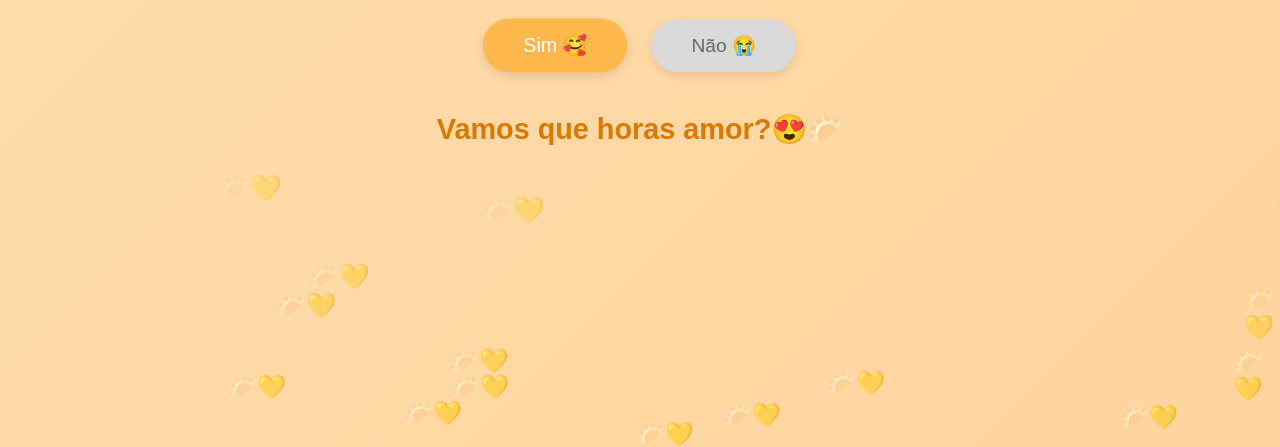
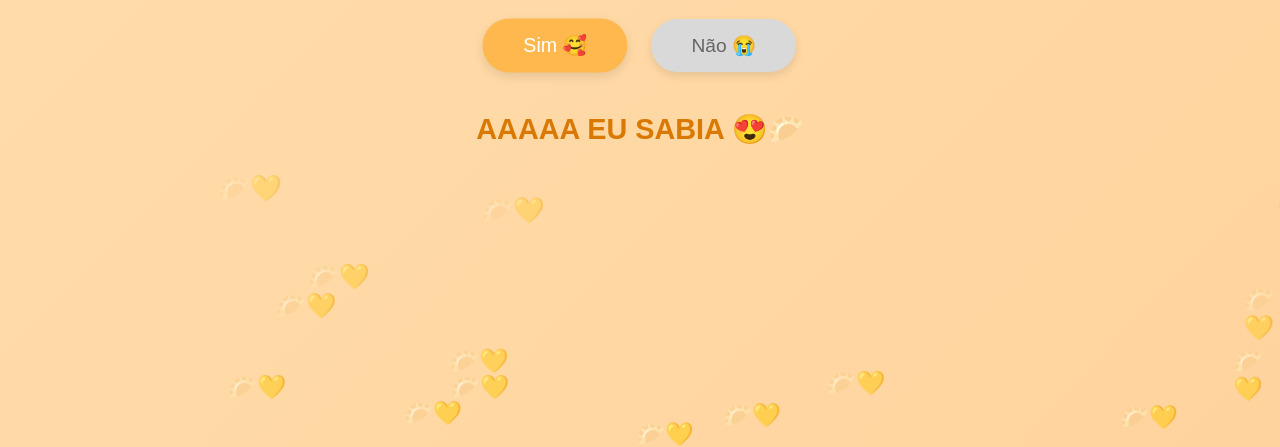
Before and after one commit to genobre777/tqcs, a plain HTML site: page index.html in a window 1280 px wide. Both pictures are taken after a click on the button "Sim 🥰". Shown: the part 414-861 px from the top of the page. Drawn offline with Linux system fonts and the light colour scheme.

Commit message:
Update index.html

```diff
--- a/index.html
+++ b/index.html
@@ -43,15 +43,19 @@
     .pastelzinho {
       width: 120px;
       margin-bottom: 15px;
-      animation: dance 2s infinite;
+      transition: 0.4s ease;
     }
 
-    @keyframes dance {
-      0% { transform: rotate(0deg) scale(1); }
-      25% { transform: rotate(3deg) scale(1.03); }
-      50% { transform: rotate(0deg) scale(1.06); }
-      75% { transform: rotate(-3deg) scale(1.03); }
-      100% { transform: rotate(0deg) scale(1); }
+    /* Animação de pulo */
+    .pular {
+      animation: jump 0.8s ease;
+    }
+
+    @keyframes jump {
+      0% { transform: translateY(0); }
+      40% { transform: translateY(-60px) scale(1.1); }
+      70% { transform: translateY(0) scale(0.95); }
+      100% { transform: translateY(0) scale(1); }
     }
 
     .buttons {
@@ -72,7 +76,6 @@
       box-shadow: 0 4px 10px rgba(0,0,0,0.1);
     }
 
-    /* Botão SIM – vibração */
     #sim {
       background-color: #ffb84d;
       color: white;
@@ -82,10 +85,6 @@
     @keyframes vibrar {
       0% { transform: scale(1); }
       100% { transform: scale(1.07); }
-    }
-
-    #sim:hover {
-      box-shadow: 0 0 15px #ffe0a6;
     }
 
     #nao {
@@ -100,10 +99,10 @@
       color: #d97904;
       font-weight: bold;
       opacity: 0;
-      transition: opacity 1s ease-in-out;
+      transition: opacity 1.2s ease-in-out;
     }
 
-    /* Corações pastel subindo */
+    /* Corações pastel */
     .heart {
       position: absolute;
       color: #ffcf7c;
@@ -117,12 +116,24 @@
       20% { opacity: 1; }
       to { transform: translateY(-10vh) scale(1.2); opacity: 0; }
     }
+
+    /* Confetes */
+    .confete {
+      position: fixed;
+      font-size: 20px;
+      animation: cair 3.5s linear forwards;
+      pointer-events: none;
+    }
+
+    @keyframes cair {
+      0% { transform: translateY(-20px) rotate(0deg); opacity: 1; }
+      100% { transform: translateY(110vh) rotate(360deg); opacity: 0; }
+    }
   </style>
 </head>
 <body>
 
-  <!-- mascote pastel fofinho -->
-  <img class="pastelzinho" src="https://i.imgur.com/7Q0z2tT.png">
+  <img class="pastelzinho" id="pastelzinho" src="https://i.imgur.com/7Q0z2tT.png">
 
   <h1>Vamo comer pastel hoje? 🥟💛</h1>
 
@@ -131,31 +142,40 @@
     <button id="nao" onmouseover="fugir()" onclick="fugir()">Não 😭</button>
   </div>
 
-  <p id="resposta">Vamos que horas amor?😍🥟</p>
+  <p id="resposta">AAAAA EU SABIA 😍🥟</p>
 
-  <!-- música -->
+  <!-- música fofa -->
   <audio id="musica" src="https://cdn.pixabay.com/download/audio/2022/03/15/audio_aa44df01f1.mp3?filename=cute-117870.mp3"></audio>
 
   <script>
     const resposta = document.getElementById("resposta");
     const botaoNao = document.getElementById("nao");
     const musica = document.getElementById("musica");
+    const pastelzinho = document.getElementById("pastelzinho");
 
     function responderSim() {
       resposta.style.opacity = 1;
-      criarCoracoes();
 
-      // toca música
       musica.currentTime = 0;
       musica.play();
 
-      const numero = "+5585991207190";
-      const mensagem = encodeURIComponent("vamos que horas?");
-      const link = `https://wa.me/${numero}?text=${mensagem}`;
+      criarCoracoes();
+      soltarConfete();
 
-      window.open(link, "_blank");
+      // faz o pastelzinho pular
+      pastelzinho.classList.add("pular");
+      setTimeout(() => pastelzinho.classList.remove("pular"), 900);
+
+      // ABRE WHATSAPP APÓS EXECUTAR AS AÇÕES
+      setTimeout(() => {
+        const numero = "+5585991207190";
+        const mensagem = encodeURIComponent("vamos que horas?");
+        const link = `https://wa.me/${numero}?text=${mensagem}`;
+        window.open(link, "_blank");
+      }, 1500);
     }
 
+    // Botão NÃO fugindo
     function fugir() {
       const largura = window.innerWidth - botaoNao.offsetWidth;
       const altura = window.innerHeight - botaoNao.offsetHeight;
@@ -167,6 +187,7 @@
       botaoNao.style.top = `${novoY}px`;
     }
 
+    // Corações
     function criarCoracoes() {
       for (let i = 0; i < 15; i++) {
         const heart = document.createElement("div");
@@ -178,6 +199,23 @@
         setTimeout(() => heart.remove(), 7000);
       }
     }
+
+    // Confetes
+    function soltarConfete() {
+      for (let i = 0; i < 25; i++) {
+        const conf = document.createElement("div");
+        conf.classList.add("confete");
+
+        const emojis = ["🥟","💛","✨","🧡"];
+        conf.innerHTML = emojis[Math.floor(Math.random()*emojis.length)];
+
+        conf.style.left = Math.random() * 100 + "vw";
+        conf.style.animationDuration = 2 + Math.random()*2 + "s";
+
+        document.body.appendChild(conf);
+        setTimeout(() => conf.remove(), 4000);
+      }
+    }
   </script>
 </body>
 </html>
```
